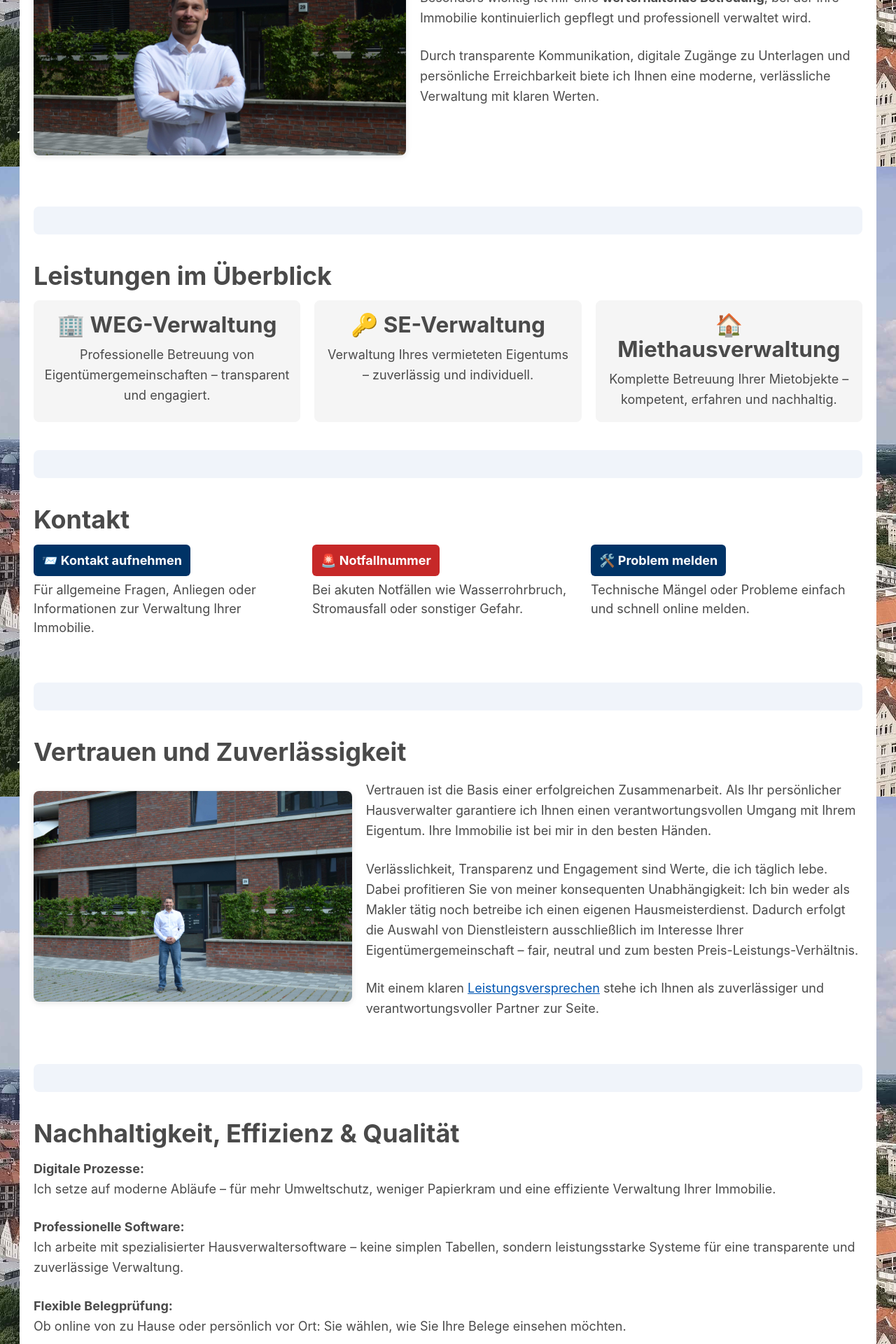
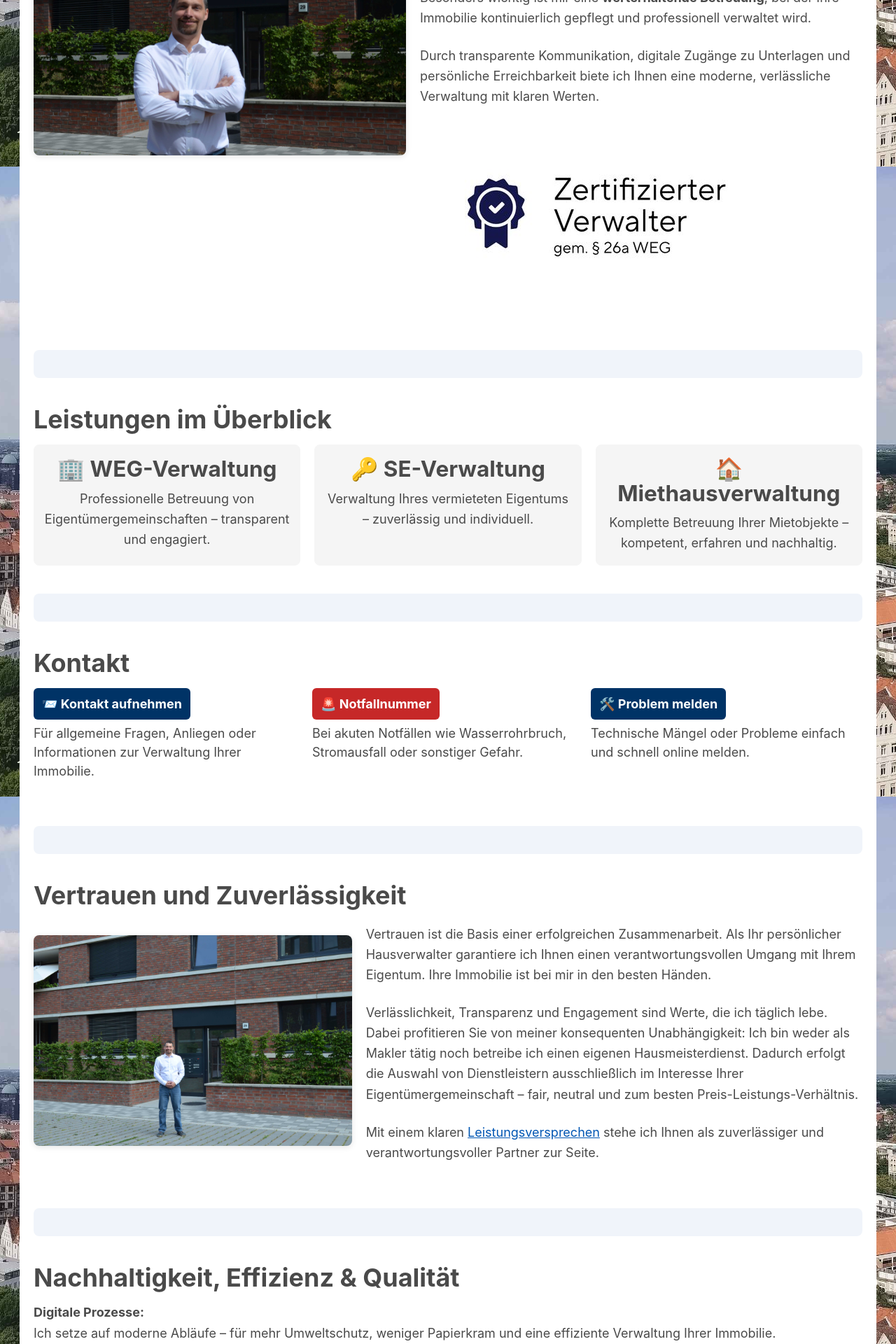
Before and after one commit to marek22k/hausverwaltung, a Jekyll site: the page built from index.md, in a window 1280 px wide. Shown: the part 2462-4382 px from the top of the page at 70% size. Built offline with Jekyll 4.4.1, drawn with Linux system fonts in a browser that asks for light colours.

Commit message:
Update index.md
Zertifizierter Verwalter eingef

```diff
--- a/index.md
+++ b/index.md
@@ -289,6 +289,7 @@
     <p>Als gebürtiger Hannoveraner und zertifizierter Hausverwalter kümmere ich mich persönlich und mit viel Engagement um die Verwaltung Ihrer Immobilie.</p>
     <p>Besonders wichtig ist mir eine <strong>werterhaltende Betreuung</strong>, bei der Ihre Immobilie kontinuierlich gepflegt und professionell verwaltet wird.</p>
     <p>Durch transparente Kommunikation, digitale Zugänge zu Unterlagen und persönliche Erreichbarkeit biete ich Ihnen eine moderne, verlässliche Verwaltung mit klaren Werten.</p>
+     <img src="/assets/img/zW.jpg" alt="Zertifizierter Verwalter nach §26a WEG">
   </div>
 
 </div>
```
